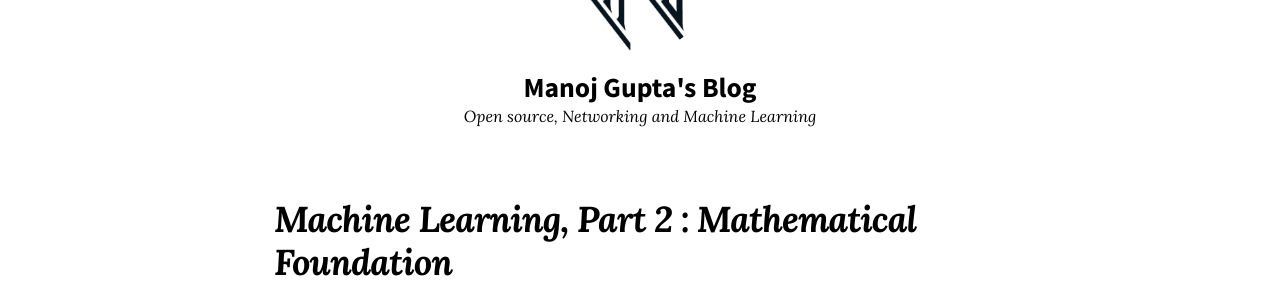
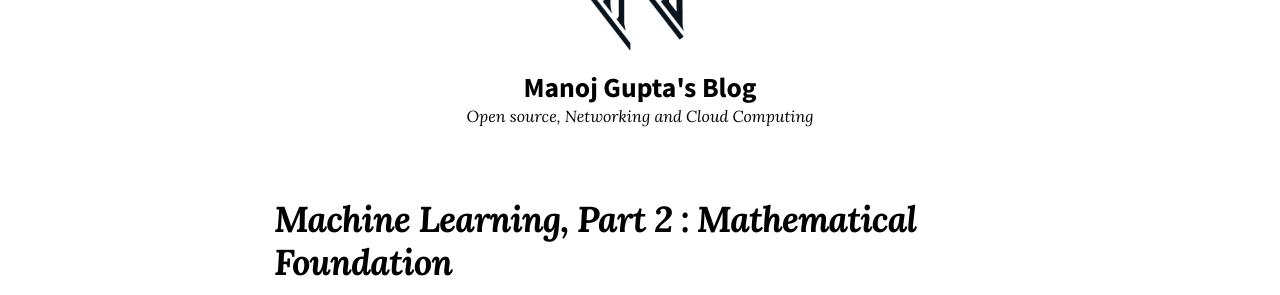
Before and after one commit to manoj-gupta/manoj-gupta.github.io, a Jekyll site: the page built from index.html, in a window 1280 px wide and 900 px high. Shown: the part 160-455 px from the top of the window. Built offline with Jekyll 4.4.1, drawn with Linux system fonts in a browser that asks for light colours; nearby versions of some CDN libraries; the list of posts is cut into pages by our own code.

Commit message:
Change blog heading

```diff
--- a/_config.yml
+++ b/_config.yml
@@ -18,7 +18,7 @@ theme: jekyll-theme-so-simple
 skin: "/assets/css/skins/default.css"
 locale: en-US
 title: "Manoj Gupta's Blog"
-description: "Open source, Networking and Machine Learning"
+description: "Open source, Networking and Cloud Computing"
 baseurl: # the subpath of your site, e.g. "/blog"
 url: https://manoj-gupta.github.io/ # the base hostname & protocol for your site e.g. "https://mmistakes.github.io"
 logo: "/images/mg-logo.png" # path of site logo, e.g. "/images/logo.png"
--- a/index.html
+++ b/index.html
@@ -1,6 +1,6 @@
 ---
 layout: home
-excerpt: "Blog for Open source, Networking and Machine Learning"
+excerpt: "Blog for Open source, Networking and Cloud Computing"
 show_excerpts: true
 paginate: true
 entries_layout: list
```
